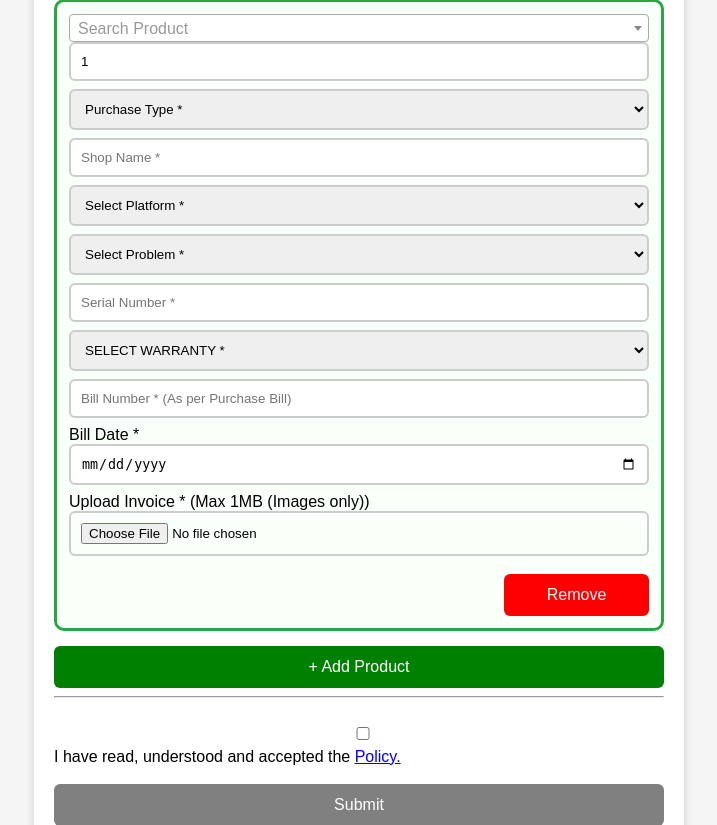
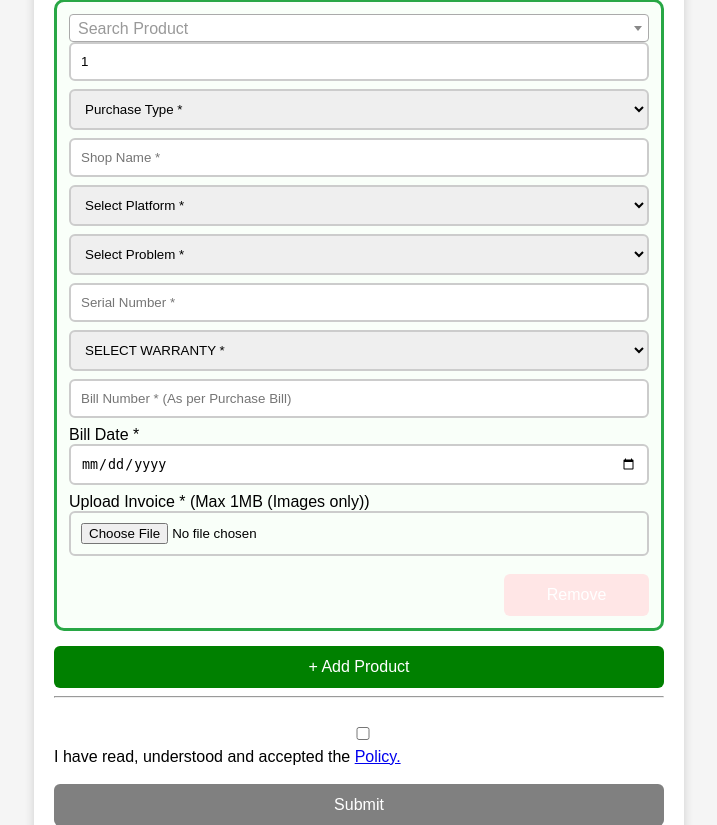
Before and after one commit to sudhakar96536-droid/service-center-app, a Flask app: page / in a window 1280 px wide. Shown: the part 934-1759 px from the top of the page, without its empty margins (281-998 px from the left). Run offline with Flask 3, Linux system fonts and the light colour scheme; some libraries are stand-ins or nearby versions.

Commit message:
Update form.html

```diff
--- a/templates/form.html
+++ b/templates/form.html
@@ -120,7 +120,7 @@
 .remove-btn {
     width: 25%;
     padding: 12px;
-    background: red;
+    background: #ffe6e6;
     color: white;
     border: none;
     border-radius: 6px;
```
